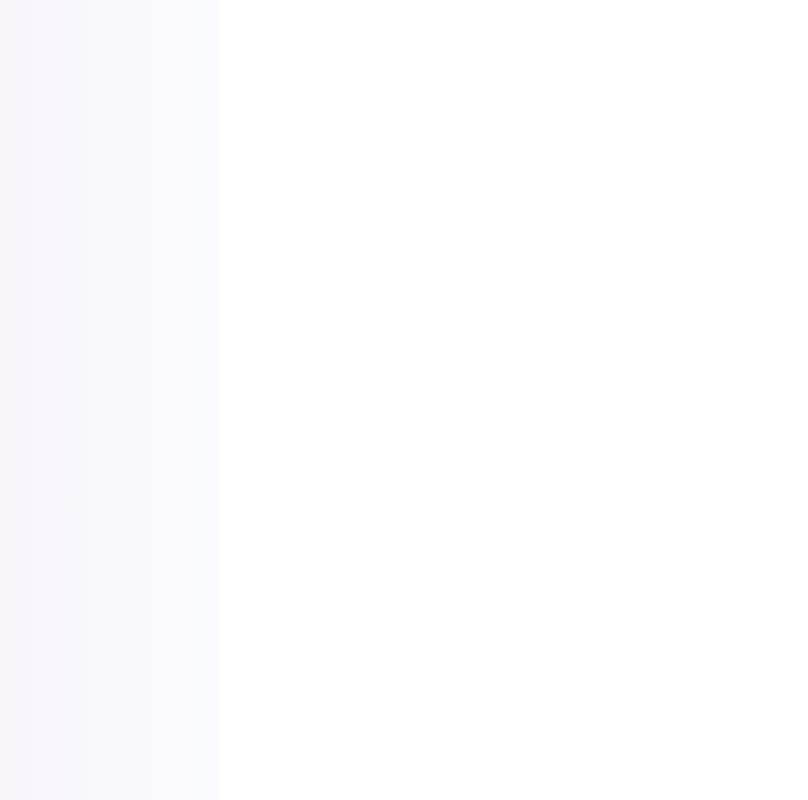
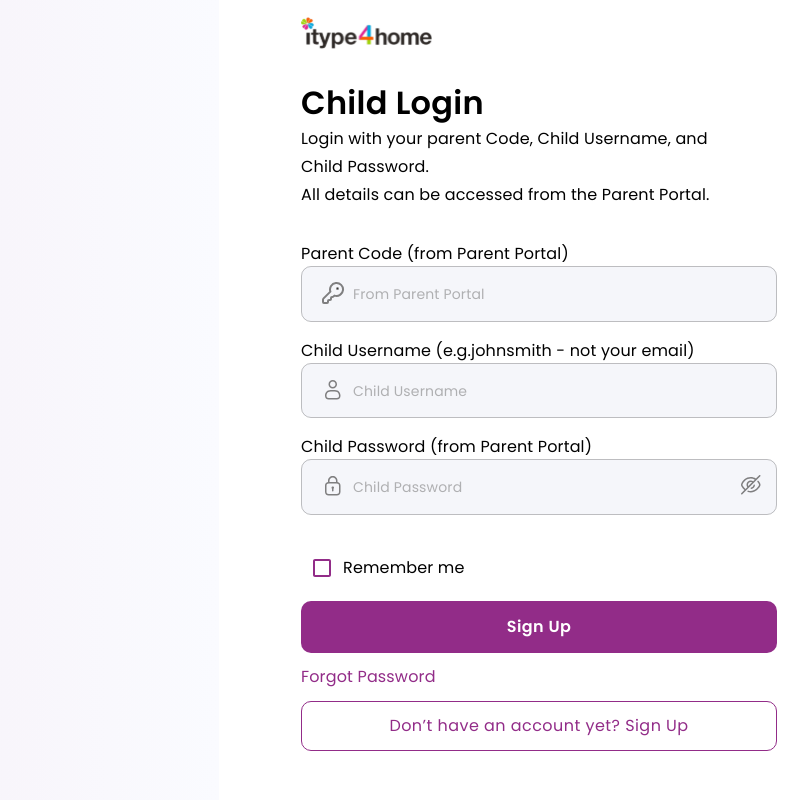
Before and after one commit to ajayg3interactive-gif/iType-Project, a React (Vite) app: page /child-login in a window 1280 px wide. Before the commit this address had no page. Shown: the whole page, without its empty margins (421-1229 px from the left). Built offline with nearby package versions, Linux system fonts and the light colour scheme.

Commit message:
ADD : ChildLogin add with its api

```diff
--- a/src/App.jsx
+++ b/src/App.jsx
@@ -6,6 +6,7 @@ import RightSide from "./Compoents/RightSide";
 import LoginPage from "./Compoents/LoginPage";
 import { Toaster } from "react-hot-toast";
 import { Route, Routes } from "react-router-dom";
+import ChildLogin from "./Compoents/ChildLogin";
 
 function App() {
   return (
@@ -17,8 +18,8 @@ function App() {
       <Routes>
         <Route path="/" element={<LoginPage />} />
         <Route path="/signup" element={<RightSide />} />
+        <Route path="/child-login" element={<ChildLogin />} />
       </Routes>
-
     </Box>
   );
 }
--- /dev/null
+++ b/src/Compoents/ChildLogin.jsx
@@ -0,0 +1,205 @@
+import {
+  Box,
+  Button,
+  Checkbox,
+  FormLabel,
+  InputLabel,
+  Typography,
+} from "@mui/material";
+import React, { useState } from "react";
+import itype4logo from "../assets/itype4home logo 1.svg";
+import { InputField } from "./InputFields";
+import { useNavigate } from "react-router-dom";
+import { postRequestChildLogin } from "../Hooks/axiosRequests";
+
+export default function ChildLogin() {
+  const navigate = useNavigate();
+  const [errors, setErrors] = useState({});
+  const [childLoginData, setChildLoginData] = useState({
+    unique_code: "",
+    user_name: "",
+    password: "",
+  });
+  const handleOnChange = (e) => {
+    const { name, value } = e.target;
+    setChildLoginData((prev) => ({
+      ...prev,
+      [name]: value,
+    }));
+    setErrors((prev) => ({ ...prev, [name]: "" }));
+  };
+
+  const handleLogin = async (e) => {
+    e.preventDefault();
+    const newErrors = {};
+    Object.entries(childLoginData).forEach(([key, value]) => {
+      if (!value) newErrors[key] = "This Field is required ";
+    });
+    setErrors(newErrors);
+
+    if (Object.keys(newErrors).length > 0) return;
+
+    try {
+      const res = await postRequestChildLogin("/student-login", childLoginData);
+      console.log(res);
+    } catch (err) {
+      console.log(err);
+    }
+  };
+
+  return (
+    <Box
+      sx={{
+        // height: "100vh",
+        display: "flex",
+        justifyContent: "center",
+        alignItems: "center",
+      }}
+    >
+      <Box
+        component={"form"}
+        onSubmit={handleLogin}
+        sx={{ display: "flex", flexDirection: "column", gap: "32px" }}
+      >
+        <Box
+          sx={{
+            backgroundImage: `url(${itype4logo})`,
+            backgroundRepeat: "no-repeat",
+            width: "131px",
+            height: "32px",
+          }}
+        />
+        <Box>
+          <Typography
+            sx={{
+              fontFamily: "Poppins",
+              fontWeight: 600,
+              fontSize: "32px",
+              lineHeight: "44px",
+            }}
+          >
+            Child Login
+          </Typography>
+          <Box>
+            <Typography
+              sx={{
+                //   color: "#09070580",
+                fontFamily: "Poppins",
+                fontWeight: 400,
+                fontSize: "16px",
+                lineHeight: "28px",
+              }}
+            >
+              Login with your parent Code, Child Username, and <br /> Child
+              Password.
+            </Typography>
+            <Typography
+              sx={{
+                //   color: "#09070580",
+                fontFamily: "Poppins",
+                fontWeight: 400,
+                fontSize: "16px",
+                lineHeight: "28px",
+              }}
+            >
+              All details can be accessed from the Parent Portal.
+            </Typography>
+          </Box>
+        </Box>
+
+        <Box sx={{ display: "flex", flexDirection: "column", gap: "16px" }}>
+          <Box>
+            <FormLabel sx={{ fontFamily: "Poppins", color: "#000" }}>
+              Parent Code (from Parent Portal)
+            </FormLabel>
+            <InputField
+              name={"unique_code"}
+              label={"From Parent Portal"}
+              onChange={handleOnChange}
+              error={!!errors.unique_code}
+              helperText={errors.unique_code}
+            />
+          </Box>
+          <Box>
+            <FormLabel sx={{ fontFamily: "Poppins", color: "#000" }}>
+              Child Username (e.g.johnsmith - not your email)
+            </FormLabel>
+            <InputField
+              name={"user_name"}
+              label={"Child Username"}
+              onChange={handleOnChange}
+              error={!!errors.user_name}
+              helperText={errors.user_name}
+            />
+          </Box>
+          <Box>
+            <FormLabel sx={{ fontFamily: "Poppins", color: "#000" }}>
+              Child Password (from Parent Portal)
+            </FormLabel>
+            <InputField
+              name={"password"}
+              label={"Child Password"}
+              onChange={handleOnChange}
+              error={!!errors.password}
+              helperText={errors.password}
+            />
+          </Box>
+        </Box>
+        <Box sx={{ display: "flex", flexDirection: "column", gap: "12px" }}>
+          <Box sx={{ display: "flex", alignItems: "center" }}>
+            <Checkbox
+              sx={{
+                color: "#922C88",
+                "&.Mui-checked": {
+                  color: "#922C88",
+                },
+              }}
+            />
+            <Typography sx={{ fontFamily: "Poppins" }}>Remember me</Typography>
+          </Box>
+          <Button
+            type="submit"
+            style={{
+              color: "#fff",
+              backgroundColor: "#922C88",
+              textTransform: "none",
+              borderRadius: "10px",
+              padding: "12px",
+              fontFamily: "Poppins",
+              fontWeight: "600",
+              fontSize: "16px",
+            }}
+          >
+            Sign Up
+          </Button>
+          <Typography
+            sx={{ fontFamily: "Poppins", color: "#922C88", cursor: "pointer" }}
+          >
+            Forgot Password
+          </Typography>
+          <Button
+            variant="outlined"
+            sx={{
+              fontFamily: "Poppins",
+              fontWeight: 400,
+              fontSize: "16px",
+              lineHeight: "24px",
+              textAlign: "center",
+              color: "#09070580",
+              textTransform: "none",
+              borderColor: "#922C88",
+              borderRadius: "10px",
+              padding: "12px",
+              color: "#922C88",
+              cursor: "pointer",
+            }}
+            onClick={() => navigate("/signup")}
+          >
+            Don’t have an account yet? Sign Up
+          </Button>
+        </Box>
+        <Box />
+      </Box>
+    </Box>
+  );
+}
--- a/src/Compoents/InputFields.jsx
+++ b/src/Compoents/InputFields.jsx
@@ -4,6 +4,7 @@ import {
   EmailIcon,
   EyeClose,
   EyeOpen,
+  KeyIcon,
   LockIcon,
   PhoneIcon,
   UserIcon,
@@ -15,13 +16,15 @@ export const InputField = ({ name, label, onChange, error, helperText }) => {
   const getIcon = () => {
     switch (name) {
       case "first_name":
-        return <UserIcon />;
+      case "user_name":
       case "last_name":
         return <UserIcon />;
+      case "unique_code":
+        return <KeyIcon />;
       case "phone":
         return <PhoneIcon />;
       case "postal_code":
-        return <ZipCodeIcon/>;
+        return <ZipCodeIcon />;
       case "email":
         return <EmailIcon />;
       case "password":
--- a/src/Compoents/LoginPage.jsx
+++ b/src/Compoents/LoginPage.jsx
@@ -28,16 +28,22 @@ export default function LoginPage() {
     if (loginData.email && !emailRegex.test(loginData.email)) {
       newErrors.email = "Please enter a valid email address";
     }
+
     setErrors(newErrors);
+
+    if (Object.keys(newErrors).length > 0) return;
+
     try {
       const res = await postRequestLogin("/login", loginData);
       console.log(res);
-      toast.success("Login success");
+      if (res.data) {
+        toast.success("Login success");
+      }
     } catch (err) {
       console.log("Login Error", err);
       toast.error("Login Error", err);
     }
-    console.log(loginData);
+    // console.log(loginData);
   };
 
   const handleOnChange = (e) => {
@@ -152,21 +158,40 @@ export default function LoginPage() {
         <Typography
           sx={{
             fontFamily: "Poppins",
+            fontWeight: "400",
+            fontSize: "16px",
+            lineHeight: "24px",
+            color: "#09070580",
+          }}
+        >
+          Logging in as a child ?{" "}
+          <span
+            style={{ color: "#922C88", cursor: "pointer" }}
+            onClick={() => navigate("/child-login")}
+          >
+            Click Here
+          </span>
+        </Typography>
+        <Button
+          variant="outlined"
+          sx={{
+            fontFamily: "Poppins",
             fontWeight: 400,
             fontSize: "16px",
             lineHeight: "24px",
             textAlign: "center",
             color: "#09070580",
+            textTransform: "none",
+            borderColor: "#922C88",
+            borderRadius: "10px",
+            padding: "12px",
+            color: "#922C88",
+            cursor: "pointer",
           }}
+          onClick={() => navigate("/signup")}
         >
-          Don’t have an account yet?{" "}
-          <span
-            style={{ color: "#922C88", fontWeight: "450", cursor: "pointer" }}
-            onClick={() => navigate("/signup")}
-          >
-            Sign Up
-          </span>
-        </Typography>
+          Don’t have an account yet? Sign Up
+        </Button>
       </Box>
     </Box>
   );
--- a/src/Compoents/RightSide.jsx
+++ b/src/Compoents/RightSide.jsx
@@ -57,7 +57,9 @@ export default function RightSide() {
     try {
       const res = await postRequestRegister("/register", formData);
       console.log("Registration success", res);
-      toast.success("Registration success");
+      if (res.data) {
+        toast.success("Registration success");
+      }
     } catch (err) {
       console.log(err);
       toast.error(err);
@@ -191,7 +193,8 @@ export default function RightSide() {
         >
           Register
         </Button>
-        <Typography
+        <Button
+          variant="outlined"
           sx={{
             fontFamily: "Poppins",
             fontWeight: 400,
@@ -199,16 +202,17 @@ export default function RightSide() {
             lineHeight: "24px",
             textAlign: "center",
             color: "#09070580",
+            textTransform: "none",
+            borderColor: "#922C88",
+            borderRadius: "10px",
+            padding: "12px",
+            color: "#922C88",
+            cursor: "pointer",
           }}
+          onClick={() => navigate("/")}
         >
-          Already have an account?{" "}
-          <span
-            style={{ color: "#922C88", fontWeight: "450", cursor: "pointer" }}
-            onClick={()=>navigate("/")}
-          >
-            Sign In
-          </span>
-        </Typography>
+          Already have an account? Sign Up
+        </Button>
       </Box>
     </Box>
   );
--- a/src/Compoents/SvgIcons.jsx
+++ b/src/Compoents/SvgIcons.jsx
@@ -117,3 +117,21 @@ export const ZipCodeIcon = () => (
     <path d="M6 18v-7" />
   </svg>
 );
+
+export const KeyIcon = () => (
+  <svg
+    xmlns="http://www.w3.org/2000/svg"
+    width="24"
+    height="24"
+    viewBox="0 0 24 24"
+    fill="none"
+    stroke="#09070580"
+    stroke-width="2"
+    stroke-linecap="round"
+    stroke-linejoin="round"
+    class="lucide lucide-key-round-icon lucide-key-round"
+  >
+    <path d="M2.586 17.414A2 2 0 0 0 2 18.828V21a1 1 0 0 0 1 1h3a1 1 0 0 0 1-1v-1a1 1 0 0 1 1-1h1a1 1 0 0 0 1-1v-1a1 1 0 0 1 1-1h.172a2 2 0 0 0 1.414-.586l.814-.814a6.5 6.5 0 1 0-4-4z" />
+    <circle cx="16.5" cy="7.5" r=".5" fill="currentColor" />
+  </svg>
+);
--- a/src/Hooks/axiosRequests.js
+++ b/src/Hooks/axiosRequests.js
@@ -1,7 +1,7 @@
 import axios from "axios";
 
 const baseURL = "http://52.62.65.5/api";
-const axioxCient = axios.create({
+const axiosCient = axios.create({
   baseURL: baseURL,
   headers: {
     Accept: "application/json",
@@ -10,7 +10,7 @@ const axioxCient = axios.create({
 
 export async function postRequestRegister(URL, payload) {
   try {
-    const res = await axioxCient.post(URL, payload);
+    const res = await axiosCient.post(URL, payload);
     return res;
   } catch (err) {
     console.log("Error in postRequestRegister", err);
@@ -19,9 +19,18 @@ export async function postRequestRegister(URL, payload) {
 
 export async function postRequestLogin(URL, payload) {
   try {
-    const res = await axioxCient.post(URL, payload);
+    const res = await axiosCient.post(URL, payload);
     return res;
-  } catch (error) {
+  } catch (err) {
     console.log("Error in postRequestLogin", err);
   }
 }
+
+export async function postRequestChildLogin(URL, payload) {
+  try {
+    const res = await axiosCient.post(URL, payload);
+    return res;
+  } catch (err) {
+    console.log("Error in postRequestChildLogin", err);
+  }
+}
```
